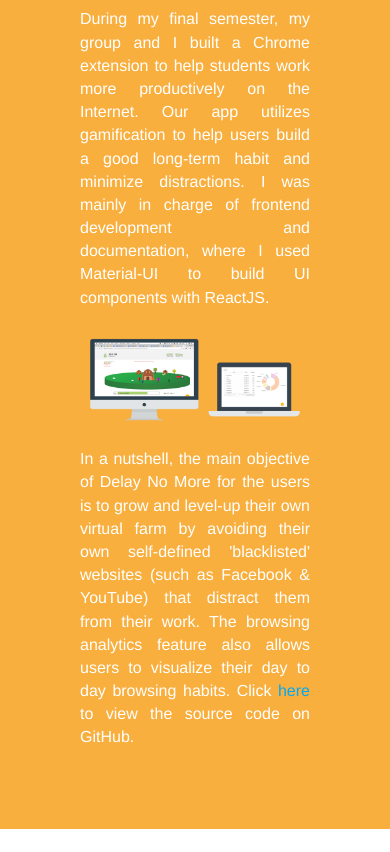
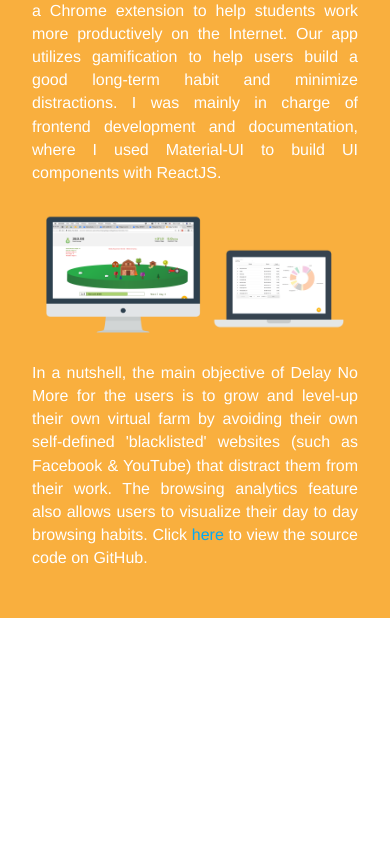
Before and after one commit to emlylam/emlylam.github.io, a Gatsby site: page /projects in a window 390 px wide. Shown: the part 131-983 px from the top of the page. After the commit the page ends 844 px from the top, so only its background shows below. Built offline with nearby package versions, Linux system fonts and the light colour scheme; Gatsby itself is replaced by a stand-in of ours.

Commit message:
Responsive projects page

```diff
--- a/src/pages/projects.module.css
+++ b/src/pages/projects.module.css
@@ -1,7 +1,7 @@
 .projectContainer {
     margin: auto;
     /*padding: 10px;*/
-    text-align: justify;
+    /*text-align: justify;*/
 }
 
 .delayNoMoreProject {
@@ -16,3 +16,23 @@
 .projectsP {
     margin: 0 0 0 0; /*Remove marginBottom styling*/
 }
+
+@media screen and (max-width: 600px) {
+    .projectPadding {
+        padding: 3rem 2.5rem 3rem 2.5rem;
+    }
+
+    .projectContainer {
+        text-align: justify;
+    }
+}
+
+@media screen and (max-width: 400px) {
+    .projectPadding {
+        padding: 3rem 2rem 3rem 2rem;
+    }
+
+    .projectContainer {
+        text-align: justify;
+    }
+}
```
